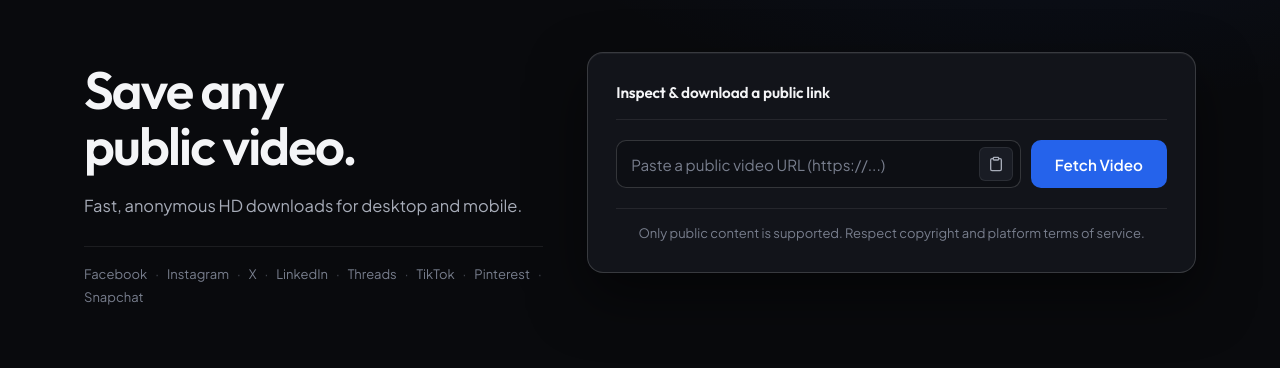
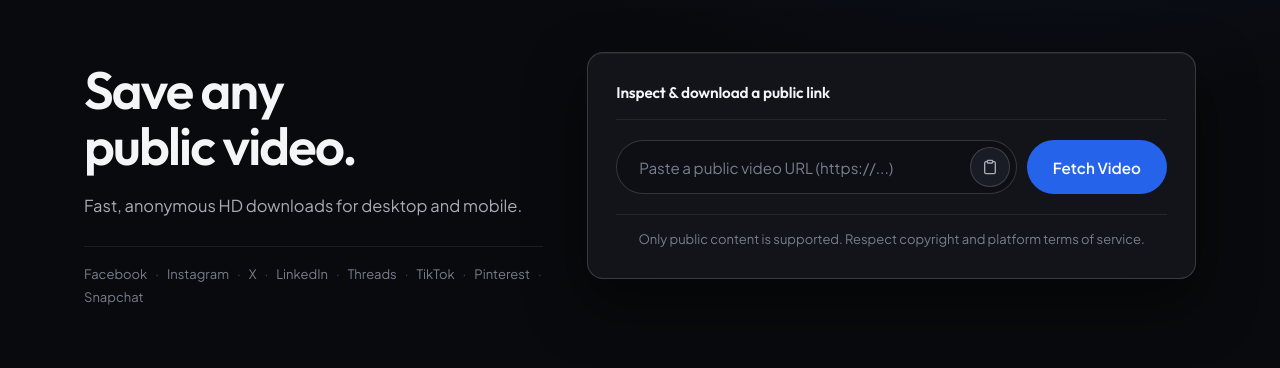
Before and after one commit to Dave-Sleek/vidiporter, a Flask app: page / in a window 1280 px wide. Shown: the part 65-433 px from the top of the page. Run offline with Flask 3, Linux system fonts and the light colour scheme; some libraries are stand-ins or nearby versions.

Commit message:
style: update URL input styling
Refactor the URL input component to use a pill-shaped design, increased height, and updated border styling for a more modern appearance.

```diff
--- a/grabbid/static/style.css
+++ b/grabbid/static/style.css
@@ -423,9 +423,9 @@ html[data-theme="light"] .icon-moon {
 
 .url-input {
   width: 100%;
-  min-height: 48px;
-  padding: 11px 52px 11px 14px;
-  border-radius: var(--radius-md);
+  min-height: 54px;
+  padding: 12px 58px 12px 22px;
+  border-radius: 9999px;
   border: 1px solid var(--border-strong);
   background-color: var(--bg-input);
   color: var(--text-primary);
@@ -435,16 +435,16 @@ html[data-theme="light"] .icon-moon {
 }
 
 .input-wrapper.has-clear .url-input {
-  padding-right: 116px;
+  padding-right: 128px;
 }
 
 html[dir="rtl"] .url-input {
-  padding: 11px 14px 11px 52px;
+  padding: 12px 22px 12px 58px;
 }
 
 html[dir="rtl"] .input-wrapper.has-clear .url-input {
-  padding-right: 14px;
-  padding-left: 116px;
+  padding-right: 22px;
+  padding-left: 128px;
 }
 
 .url-input::placeholder {
@@ -459,7 +459,7 @@ html[dir="rtl"] .input-wrapper.has-clear .url-input {
 
 .input-actions {
   position: absolute;
-  right: 8px;
+  right: 7px;
   display: flex;
   align-items: center;
   gap: 6px;
@@ -467,46 +467,47 @@ html[dir="rtl"] .input-wrapper.has-clear .url-input {
 
 html[dir="rtl"] .input-actions {
   right: auto;
-  left: 8px;
+  left: 7px;
 }
 
 .paste-btn {
   display: inline-flex;
   align-items: center;
   justify-content: center;
-  width: 34px;
-  height: 34px;
+  width: 40px;
+  height: 40px;
   padding: 0;
-  border: 1px solid var(--border-subtle);
-  border-radius: 6px;
+  border: 1px solid var(--border-strong);
+  border-radius: 50%;
   background-color: var(--bg-surface);
   color: var(--text-secondary);
   cursor: pointer;
   flex-shrink: 0;
-  transition: background-color var(--transition-fast), color var(--transition-fast), border-color var(--transition-fast);
+  transition: background-color var(--transition-fast), color var(--transition-fast), border-color var(--transition-fast), transform var(--transition-fast);
 }
 
 .paste-btn:hover {
-  background-color: var(--bg-surface-hover);
-  color: var(--text-primary);
-  border-color: var(--accent);
-}
-
-.paste-btn.is-pasted {
+  background-color: var(--accent-soft);
   color: var(--accent);
   border-color: var(--accent);
 }
 
+.paste-btn.is-pasted {
+  background-color: var(--accent);
+  color: #ffffff;
+  border-color: var(--accent);
+}
+
 .paste-btn:focus-visible {
   outline: 2px solid var(--accent);
-  outline-offset: 1px;
+  outline-offset: 2px;
 }
 
 .clear-btn {
-  padding: 5px 10px;
-  min-height: 34px;
+  padding: 6px 12px;
+  min-height: 38px;
   border: 1px solid var(--border-subtle);
-  border-radius: 6px;
+  border-radius: 9999px;
   background-color: var(--bg-surface);
   color: var(--text-secondary);
   font-family: inherit;
@@ -528,10 +529,10 @@ html[dir="rtl"] .input-actions {
 }
 
 .fetch-btn {
-  min-height: 48px;
-  padding: 11px 24px;
+  min-height: 54px;
+  padding: 12px 26px;
   border: none;
-  border-radius: var(--radius-md);
+  border-radius: 9999px;
   background-color: var(--accent);
   color: #ffffff;
   font-family: inherit;
```
Also changed, not shown: public/assets/aistudio/IMG_0586_6e5f9bf4.jpeg (added).
